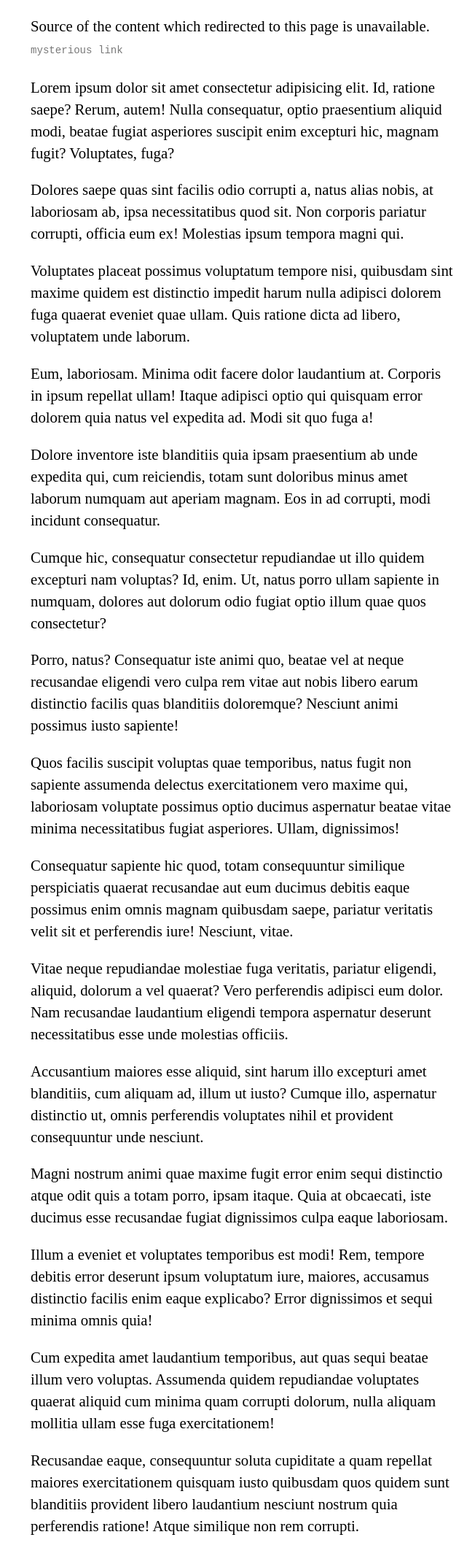
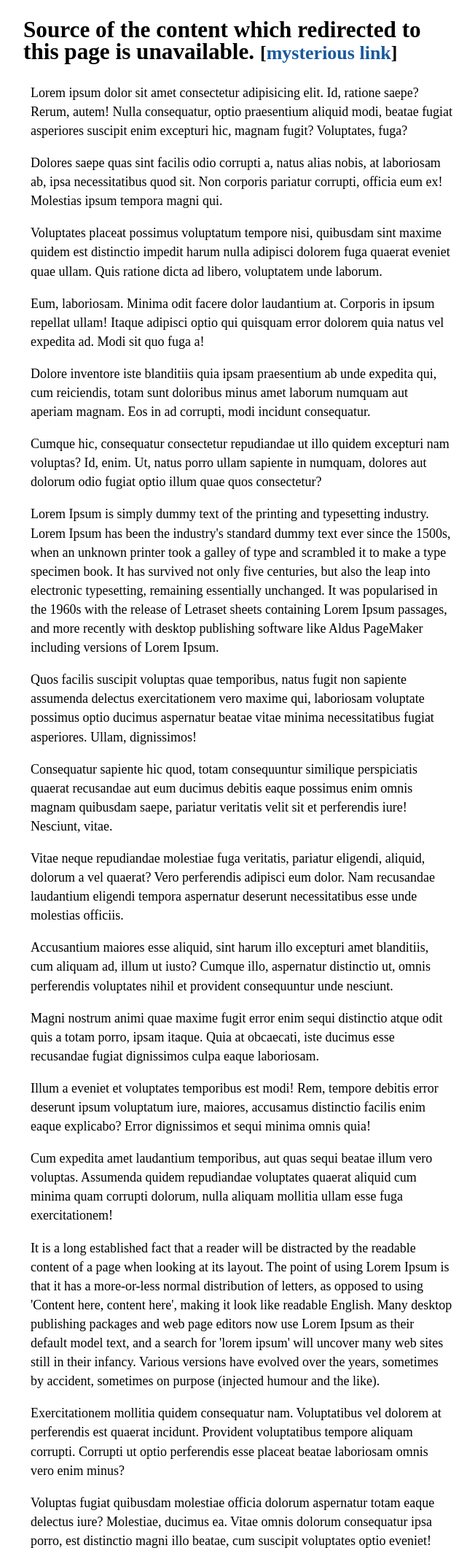
Before and after one commit to ppzh0/story, a plain HTML site: page inoue/unavailable.html in a window 1280 px wide. Shown: the top 2121 px of the page at 73% size, without its empty margins (308-960 px from the left). Drawn offline with Linux system fonts and the light colour scheme.

Commit message:
updated and linked source page

```diff
--- a/inoue/unavailable.html
+++ b/inoue/unavailable.html
@@ -12,19 +12,19 @@
             transition: all .2s ease-in-out;
         }
 
-        /* body {
-            display: grid;
-            place-items: center;
-            text-transform: capitalize;
-        } */
+        p {
+            line-height: 1.45;
+            font-size: 18px !important;
+        }
     </style>
 </head>
 
 <body>
     <section>
-        <p>
-            Source of the content which redirected to this page is unavailable. <br> <code><small><a href="">mysterious link</a></small></code>
-        </p>
+        <h1>
+            Source of the content which redirected to this page is unavailable.
+            <small>[<a href="https://www.google.com/search?q=WarThunder+Leaked+Documents">mysterious link</a>]</small>
+        </h1>
         <p>
             Lorem ipsum dolor sit amet consectetur adipisicing elit. Id, ratione saepe? Rerum, autem! Nulla consequatur, optio praesentium aliquid modi, beatae fugiat asperiores suscipit enim excepturi hic, magnam fugit? Voluptates, fuga?
         </p>
@@ -44,7 +44,7 @@
             Cumque hic, consequatur consectetur repudiandae ut illo quidem excepturi nam voluptas? Id, enim. Ut, natus porro ullam sapiente in numquam, dolores aut dolorum odio fugiat optio illum quae quos consectetur?
         </p>
         <p>
-            Porro, natus? Consequatur iste animi quo, beatae vel at neque recusandae eligendi vero culpa rem vitae aut nobis libero earum distinctio facilis quas blanditiis doloremque? Nesciunt animi possimus iusto sapiente!
+            Lorem Ipsum is simply dummy text of the printing and typesetting industry. Lorem Ipsum has been the industry's standard dummy text ever since the 1500s, when an unknown printer took a galley of type and scrambled it to make a type specimen book. It has survived not only five centuries, but also the leap into electronic typesetting, remaining essentially unchanged. It was popularised in the 1960s with the release of Letraset sheets containing Lorem Ipsum passages, and more recently with desktop publishing software like Aldus PageMaker including versions of Lorem Ipsum.
         </p>
         <p>
             Quos facilis suscipit voluptas quae temporibus, natus fugit non sapiente assumenda delectus exercitationem vero maxime qui, laboriosam voluptate possimus optio ducimus aspernatur beatae vitae minima necessitatibus fugiat asperiores. Ullam, dignissimos!
@@ -68,7 +68,7 @@
             Cum expedita amet laudantium temporibus, aut quas sequi beatae illum vero voluptas. Assumenda quidem repudiandae voluptates quaerat aliquid cum minima quam corrupti dolorum, nulla aliquam mollitia ullam esse fuga exercitationem!
         </p>
         <p>
-            Recusandae eaque, consequuntur soluta cupiditate a quam repellat maiores exercitationem quisquam iusto quibusdam quos quidem sunt blanditiis provident libero laudantium nesciunt nostrum quia perferendis ratione! Atque similique non rem corrupti.
+            It is a long established fact that a reader will be distracted by the readable content of a page when looking at its layout. The point of using Lorem Ipsum is that it has a more-or-less normal distribution of letters, as opposed to using 'Content here, content here', making it look like readable English. Many desktop publishing packages and web page editors now use Lorem Ipsum as their default model text, and a search for 'lorem ipsum' will uncover many web sites still in their infancy. Various versions have evolved over the years, sometimes by accident, sometimes on purpose (injected humour and the like).
         </p>
         <p>
             Exercitationem mollitia quidem consequatur nam. Voluptatibus vel dolorem at perferendis est quaerat incidunt. Provident voluptatibus tempore aliquam corrupti. Corrupti ut optio perferendis esse placeat beatae laboriosam omnis vero enim minus?
@@ -77,7 +77,7 @@
             Voluptas fugiat quibusdam molestiae officia dolorum aspernatur totam eaque delectus iure? Molestiae, ducimus ea. Vitae omnis dolorum consequatur ipsa porro, est distinctio magni illo beatae, cum suscipit voluptates optio eveniet!
         </p>
         <p>
-            Unde odit, commodi officia, excepturi aut numquam culpa fuga eum atque non fugit cupiditate assumenda quae aliquam, quibusdam quasi animi? Odit ipsam soluta esse delectus. Similique hic ducimus voluptatibus aliquam!
+            Contrary to popular belief, Lorem Ipsum is not simply random text. It has roots in a piece of classical Latin literature from 45 BC, making it over 2000 years old. Richard McClintock, a Latin professor at Hampden-Sydney College in Virginia, looked up one of the more obscure Latin words, consectetur, from a Lorem Ipsum passage, and going through the cites of the word in classical literature, discovered the undoubtable source. Lorem Ipsum comes from sections 1.10.32 and 1.10.33 of "de Finibus Bonorum et Malorum" (The Extremes of Good and Evil) by Cicero, written in 45 BC. This book is a treatise on the theory of ethics, very popular during the Renaissance. The first line of Lorem Ipsum, "Lorem ipsum dolor sit amet..", comes from a line in section 1.10.32.
         </p>
         <p>
             Libero accusantium eum, ipsam similique voluptatum adipisci nesciunt culpa quasi distinctio labore minima eligendi deleniti fugiat et, quidem aut repudiandae animi autem earum officia? Commodi ducimus vel excepturi saepe perferendis?
@@ -92,7 +92,7 @@
             Dolorem explicabo molestiae molestias officia soluta reiciendis, doloremque omnis quas incidunt natus totam temporibus accusamus. Atque ipsa a culpa quam quasi at possimus provident earum? Impedit rem aut voluptates atque!
         </p>
         <p>
-            Pariatur sequi vero dicta quis sed libero. Consectetur, laboriosam fuga. Nisi officia accusantium praesentium nam et natus repellat, adipisci ad eos odio ratione tenetur incidunt consequuntur voluptatem, dolor sit officiis?
+            The standard chunk of Lorem Ipsum used since the 1500s is reproduced below for those interested. Sections 1.10.32 and 1.10.33 from "de Finibus Bonorum et Malorum" by Cicero are also reproduced in their exact original form, accompanied by English versions from the 1914 translation by H. Rackham.
         </p>
         <p>
             Veritatis dolorum placeat aut et! Rerum debitis quaerat sunt. Veritatis eaque repellendus culpa doloremque id repellat, molestias exercitationem provident facere minima ad error cum blanditiis aliquam a laboriosam architecto eum!
```
Also changed, not shown: inoue/00008/index.html (+1 -1 lines).
